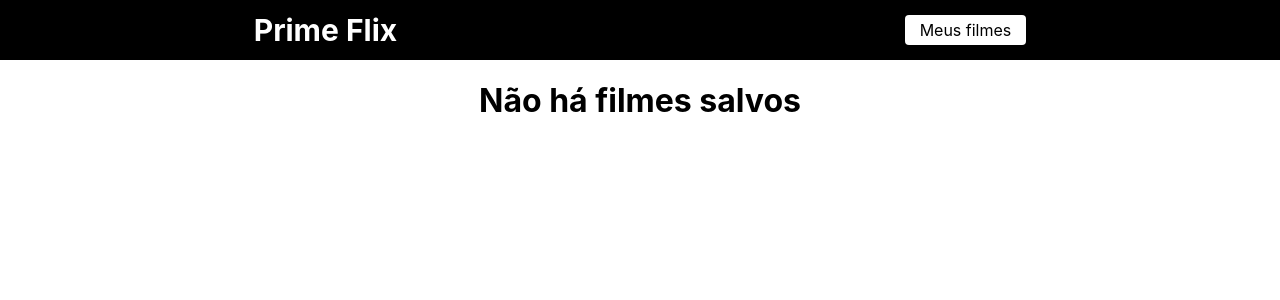
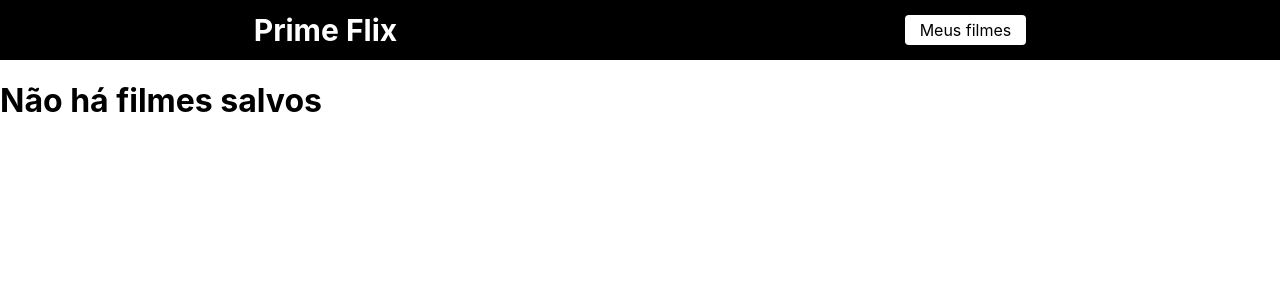
Before and after one commit to jadsonsantos/prime-flix, a React (Create React App) app: page /favorites in a window 1280 px wide. Shown: the top 300 px of the page. Built offline with nearby package versions, Linux system fonts and the light colour scheme.

Commit message:
feat: small adjustments

```diff
--- a/src/App.scss
+++ b/src/App.scss
@@ -1,26 +1,6 @@
-.App {
-  text-align: center;
-}
-
-.App-logo {
-  height: 40vmin;
-  pointer-events: none;
-}
-
-@media (prefers-reduced-motion: no-preference) {
-  .App-logo {
-    animation: App-logo-spin infinite 20s linear;
-  }
-}
-
-@keyframes App-logo-spin {
-  from {
-    transform: rotate(0deg);
-  }
-
-  to {
-    transform: rotate(360deg);
-  }
+.container {
+  margin: 0 auto;
+  padding: 0 30px;
 }
 
 button {
--- a/src/pages/Home/useHome.js
+++ b/src/pages/Home/useHome.js
@@ -15,7 +15,7 @@ const useHome = () => {
         },
       })
 
-      setMovies(response.data.results.slice(0, 10))
+      setMovies(response.data.results.slice(0, 12))
       setLoading(false)
     }
 
```
Also changed, not shown: .eslintrc.json.
